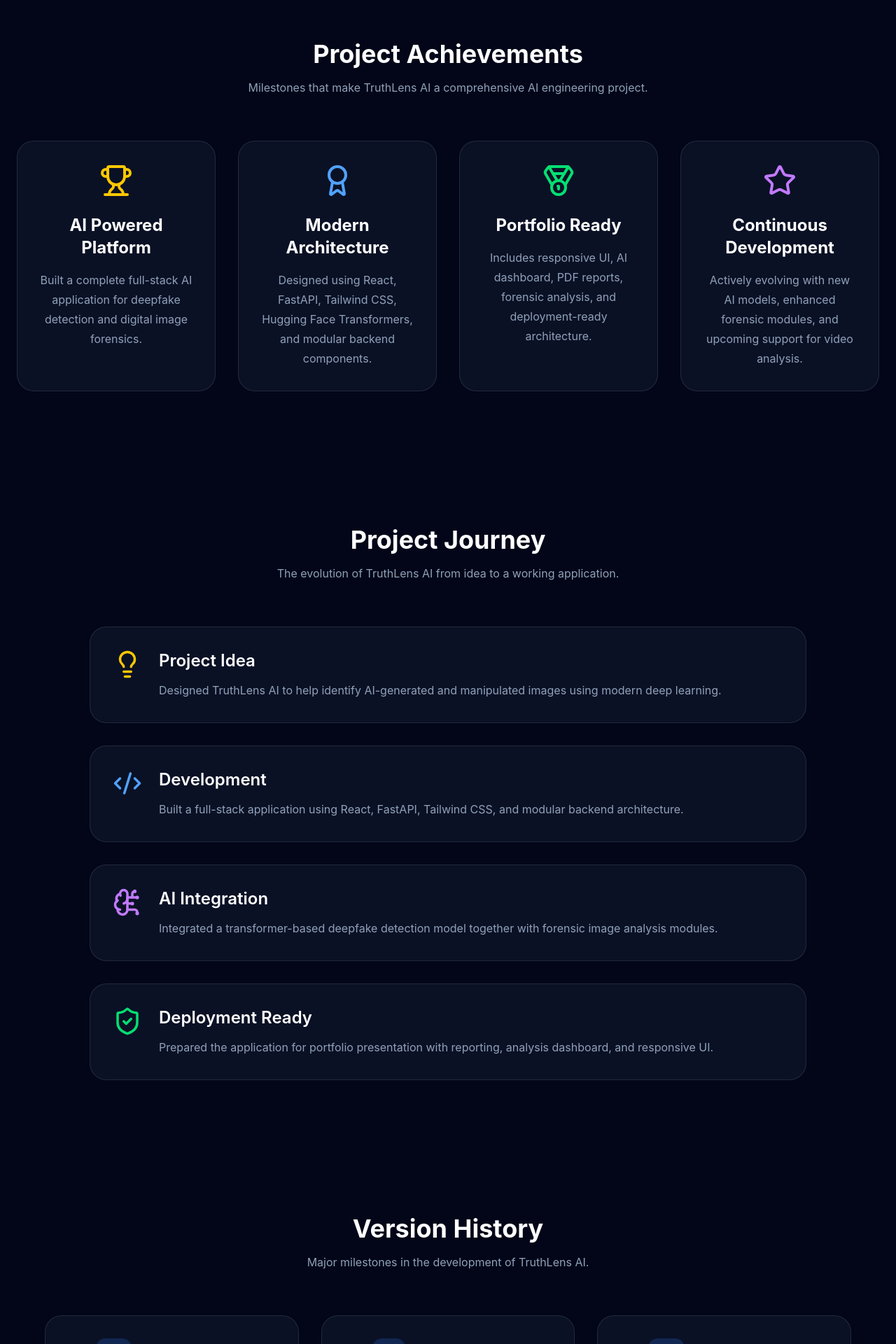
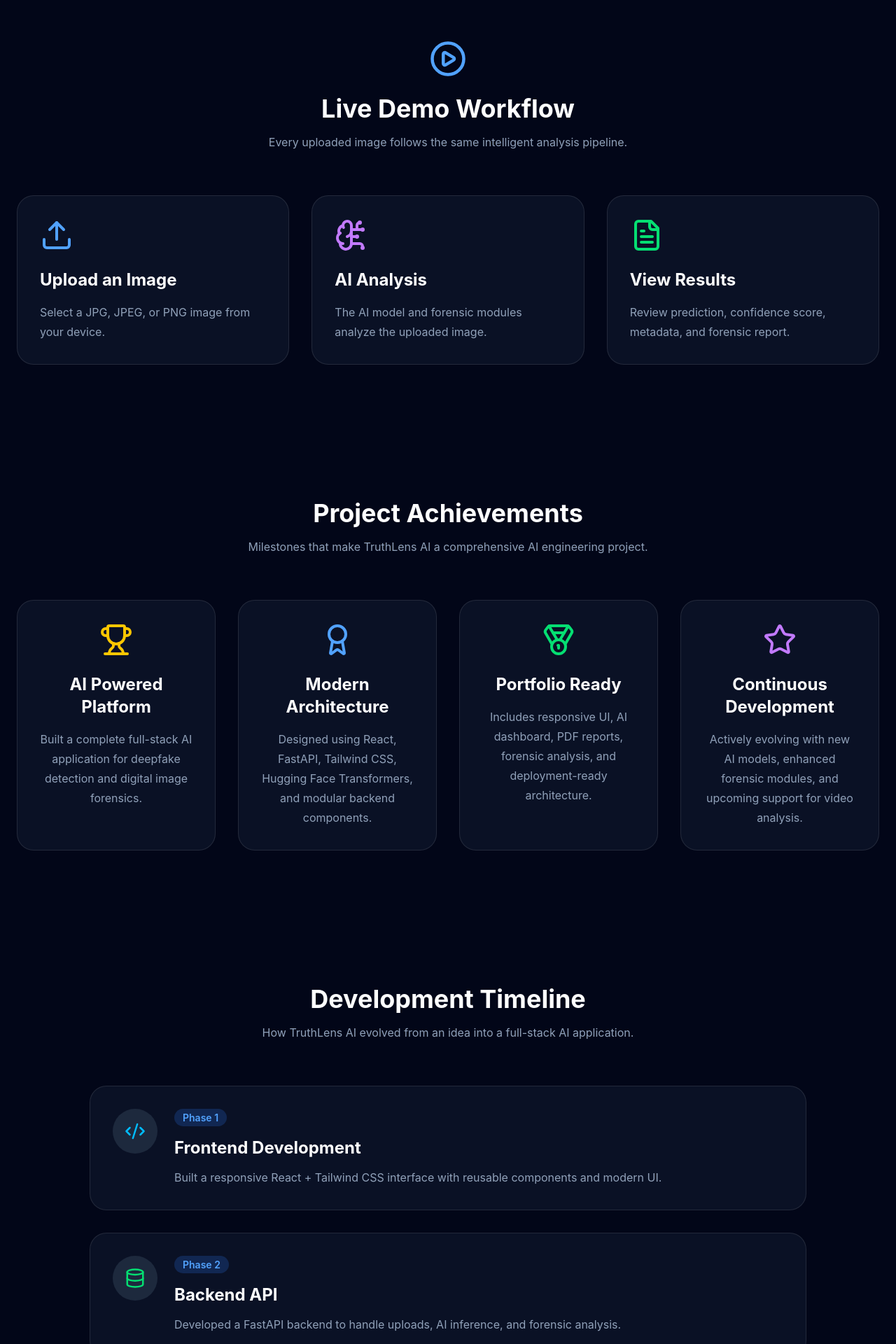
Before and after one commit to aryansingh192005/truthlens-ai, a React (Vite) app in the folder client/: page / in a window 1280 px wide. Shown: the part 9920-11840 px from the top of the page at 70% size. Built offline with nearby package versions, Linux system fonts and the light colour scheme.

Commit message:
feat: add development timeline section

```diff
--- /dev/null
+++ b/client/src/components/LiveDemoSection.jsx
@@ -0,0 +1,85 @@
+import {
+  PlayCircle,
+  Upload,
+  BrainCircuit,
+  FileText,
+} from "lucide-react";
+
+export default function LiveDemoSection() {
+  const steps = [
+    {
+      icon: Upload,
+      title: "Upload an Image",
+      description:
+        "Select a JPG, JPEG, or PNG image from your device.",
+      color: "text-blue-400",
+    },
+    {
+      icon: BrainCircuit,
+      title: "AI Analysis",
+      description:
+        "The AI model and forensic modules analyze the uploaded image.",
+      color: "text-purple-400",
+    },
+    {
+      icon: FileText,
+      title: "View Results",
+      description:
+        "Review prediction, confidence score, metadata, and forensic report.",
+      color: "text-green-400",
+    },
+  ];
+
+  return (
+    <section className="bg-slate-950 px-6 py-24">
+      <div className="mx-auto max-w-7xl">
+
+        <div className="mb-16 text-center">
+
+          <PlayCircle
+            size={54}
+            className="mx-auto text-blue-400"
+          />
+
+          <h2 className="mt-6 text-4xl font-bold text-white">
+            Live Demo Workflow
+          </h2>
+
+          <p className="mt-4 text-slate-400">
+            Every uploaded image follows the same intelligent analysis pipeline.
+          </p>
+
+        </div>
+
+        <div className="grid gap-8 lg:grid-cols-3">
+
+          {steps.map((step) => {
+            const Icon = step.icon;
+
+            return (
+              <div
+                key={step.title}
+                className="rounded-3xl border border-white/10 bg-slate-900/70 p-8 transition duration-300 hover:-translate-y-2 hover:border-blue-500"
+              >
+                <Icon
+                  size={48}
+                  className={step.color}
+                />
+
+                <h3 className="mt-6 text-2xl font-bold text-white">
+                  {step.title}
+                </h3>
+
+                <p className="mt-4 leading-7 text-slate-400">
+                  {step.description}
+                </p>
+              </div>
+            );
+          })}
+
+        </div>
+
+      </div>
+    </section>
+  );
+}
--- /dev/null
+++ b/client/src/components/TechTimeline.jsx
@@ -0,0 +1,102 @@
+import {
+  Code2,
+  Database,
+  BrainCircuit,
+  Rocket,
+} from "lucide-react";
+
+export default function TechTimeline() {
+  const timeline = [
+    {
+      year: "Phase 1",
+      title: "Frontend Development",
+      description:
+        "Built a responsive React + Tailwind CSS interface with reusable components and modern UI.",
+      icon: Code2,
+      color: "text-sky-400",
+    },
+    {
+      year: "Phase 2",
+      title: "Backend API",
+      description:
+        "Developed a FastAPI backend to handle uploads, AI inference, and forensic analysis.",
+      icon: Database,
+      color: "text-green-400",
+    },
+    {
+      year: "Phase 3",
+      title: "AI Integration",
+      description:
+        "Integrated Hugging Face transformer models together with face detection, metadata, and image quality analysis.",
+      icon: BrainCircuit,
+      color: "text-purple-400",
+    },
+    {
+      year: "Phase 4",
+      title: "Deployment",
+      description:
+        "Prepared the project for portfolio presentation with responsive design, reports, and cloud deployment support.",
+      icon: Rocket,
+      color: "text-orange-400",
+    },
+  ];
+
+  return (
+    <section className="bg-slate-950 px-6 py-24">
+      <div className="mx-auto max-w-5xl">
+
+        <div className="mb-16 text-center">
+
+          <h2 className="text-4xl font-bold text-white">
+            Development Timeline
+          </h2>
+
+          <p className="mt-4 text-slate-400">
+            How TruthLens AI evolved from an idea into a full-stack AI application.
+          </p>
+
+        </div>
+
+        <div className="space-y-8">
+
+          {timeline.map((item) => {
+            const Icon = item.icon;
+
+            return (
+              <div
+                key={item.year}
+                className="flex gap-6 rounded-3xl border border-white/10 bg-slate-900/70 p-8 transition duration-300 hover:border-blue-500"
+              >
+                <div className="flex h-16 w-16 flex-shrink-0 items-center justify-center rounded-full bg-slate-800">
+                  <Icon
+                    size={30}
+                    className={item.color}
+                  />
+                </div>
+
+                <div>
+
+                  <span className="rounded-full bg-blue-500/20 px-3 py-1 text-sm font-semibold text-blue-400">
+                    {item.year}
+                  </span>
+
+                  <h3 className="mt-4 text-2xl font-bold text-white">
+                    {item.title}
+                  </h3>
+
+                  <p className="mt-3 leading-7 text-slate-400">
+                    {item.description}
+                  </p>
+
+                </div>
+
+              </div>
+            );
+          })}
+
+        </div>
+
+      </div>
+    </section>
+  );
+}
--- a/client/src/pages/Home.jsx
+++ b/client/src/pages/Home.jsx
@@ -13,7 +13,9 @@
 import ProjectShowcase from "../components/ProjectShowcase";
 import ProjectGallery from "../components/ProjectGallery";
 import ProjectHighlights from "../components/ProjectHighlights";
+import LiveDemoSection from "../components/LiveDemoSection";
 import Achievements from "../components/Achievements";
+import TechTimeline from "../components/TechTimeline";
 import ProjectTimeline from "../components/ProjectTimeline";
 import VersionHistory from "../components/VersionHistory";
 import FutureRoadmap from "../components/FutureRoadmap";
@@ -65,7 +67,11 @@
 
         <ProjectHighlights />
 
+        <LiveDemoSection />
+
         <Achievements />
+
+        <TechTimeline />
 
         <ProjectTimeline />
 
```
